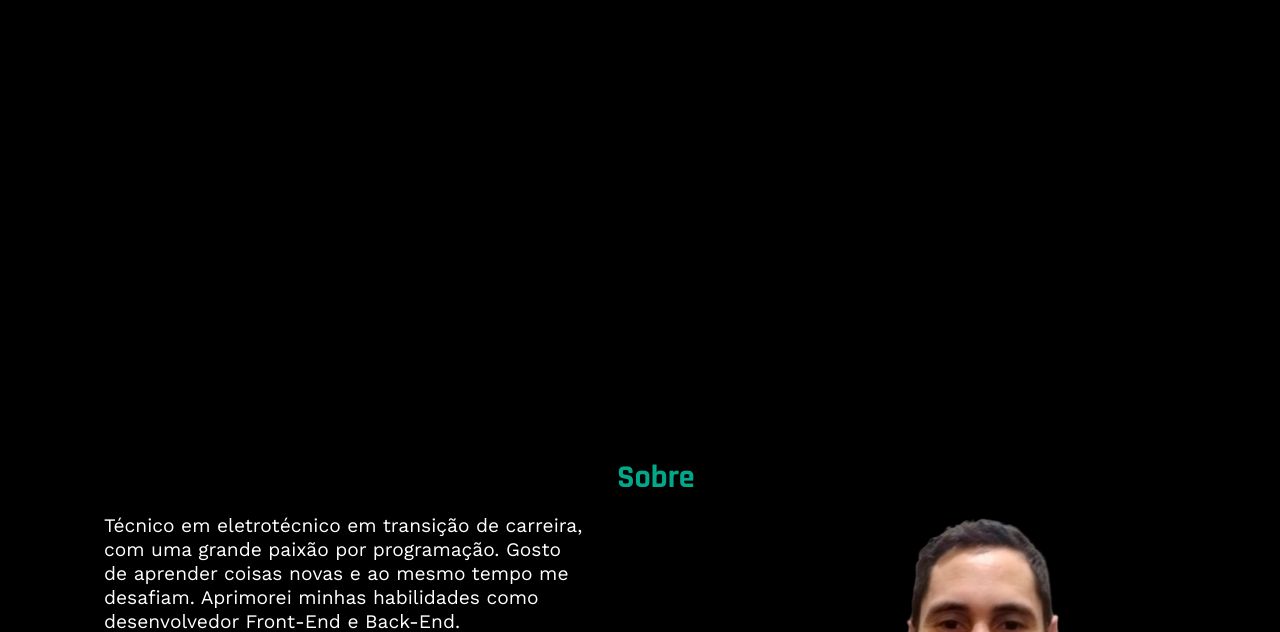
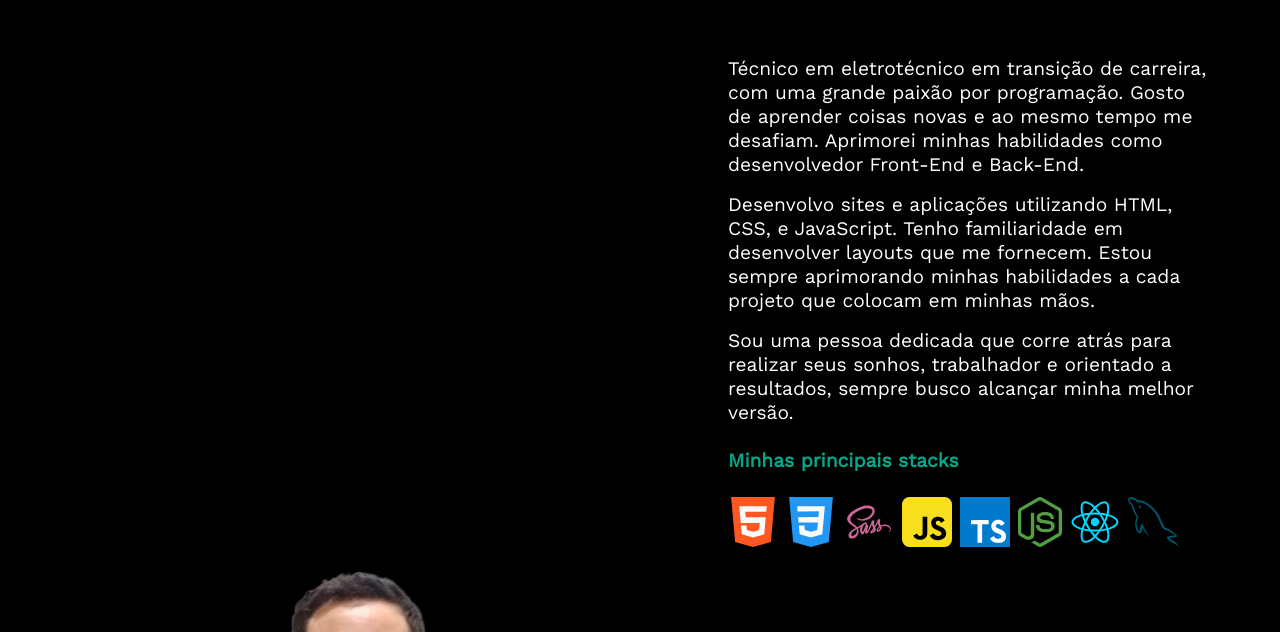
Before and after one commit to 1995william/portfolio, a React (Vite) app: page / in a window 1280 px wide. Shown: the part 1008-1640 px from the top of the page. Built offline with nearby package versions, Linux system fonts and the light colour scheme.

Commit message:
ajustando alinhamento do componente sobre

```diff
--- a/src/Components/Sobre/Sobre.module.scss
+++ b/src/Components/Sobre/Sobre.module.scss
@@ -1,10 +1,13 @@
 .container__sobre {
-  padding: 15rem 1rem;
-  h1 {
-    color: #02a88a;
-    font-family: "Rajdhani", sans-serif;
-    text-align: center;
-    font-size: 2rem;
+  margin: 7rem 1rem;
+  .sobre_titulo {
+    padding-top: 5rem;
+    h1 {
+      color: #02a88a;
+      font-family: "Rajdhani", sans-serif;
+      text-align: center;
+      font-size: 2rem;
+    }
   }
   article {
     margin: 3rem auto;
@@ -47,8 +50,8 @@
     grid-template-columns: repeat(2, 1fr);
     grid-template-rows: repeat(1, 1fr);
     justify-items: center;
-    padding: 30rem 2rem;
-    .titulo {
+    margin: 40rem 2rem 20rem 2rem;
+    .sobre_titulo {
       margin-top: 1rem;
       grid-column: 1 / span 3;
     }
```
